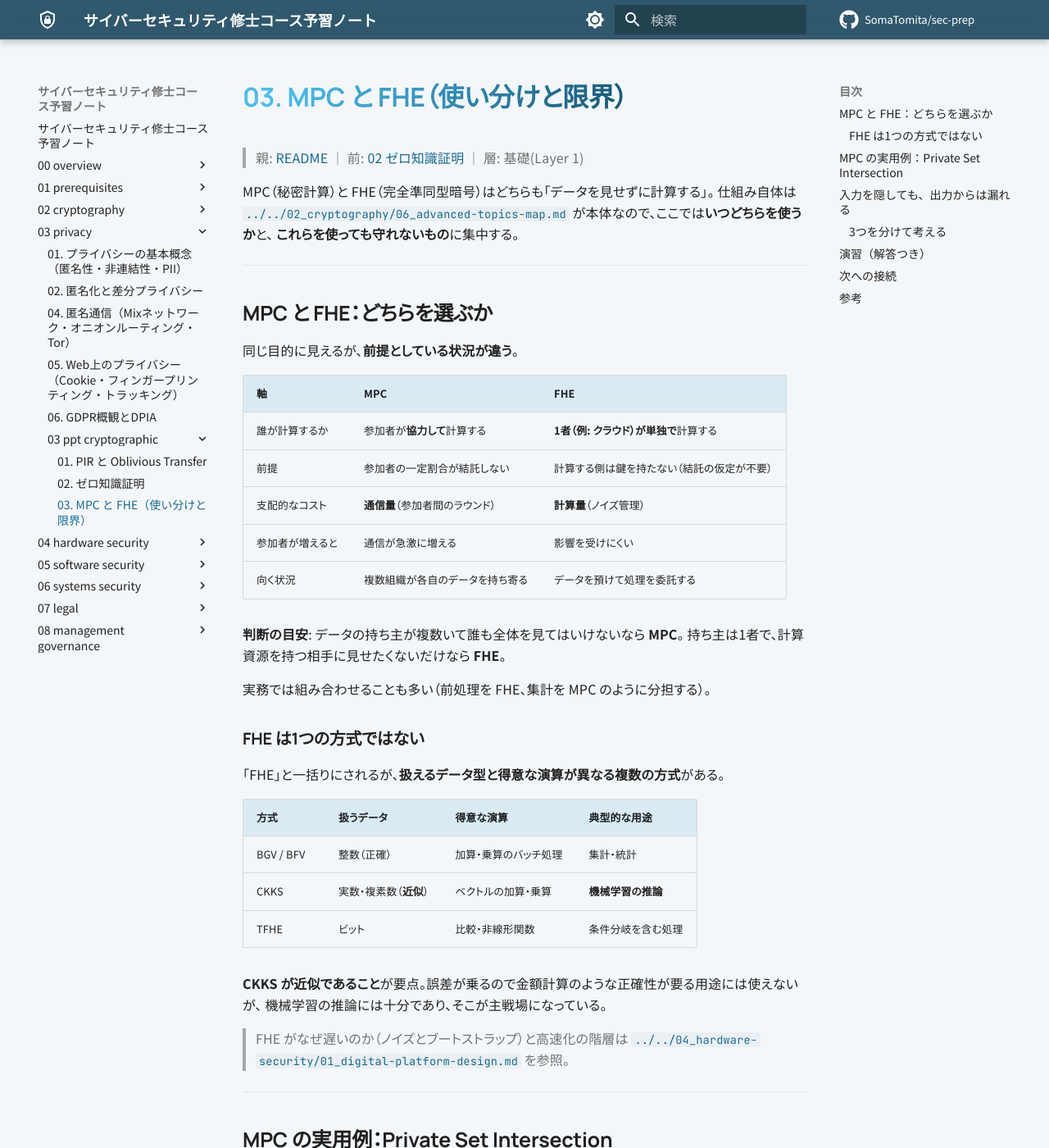
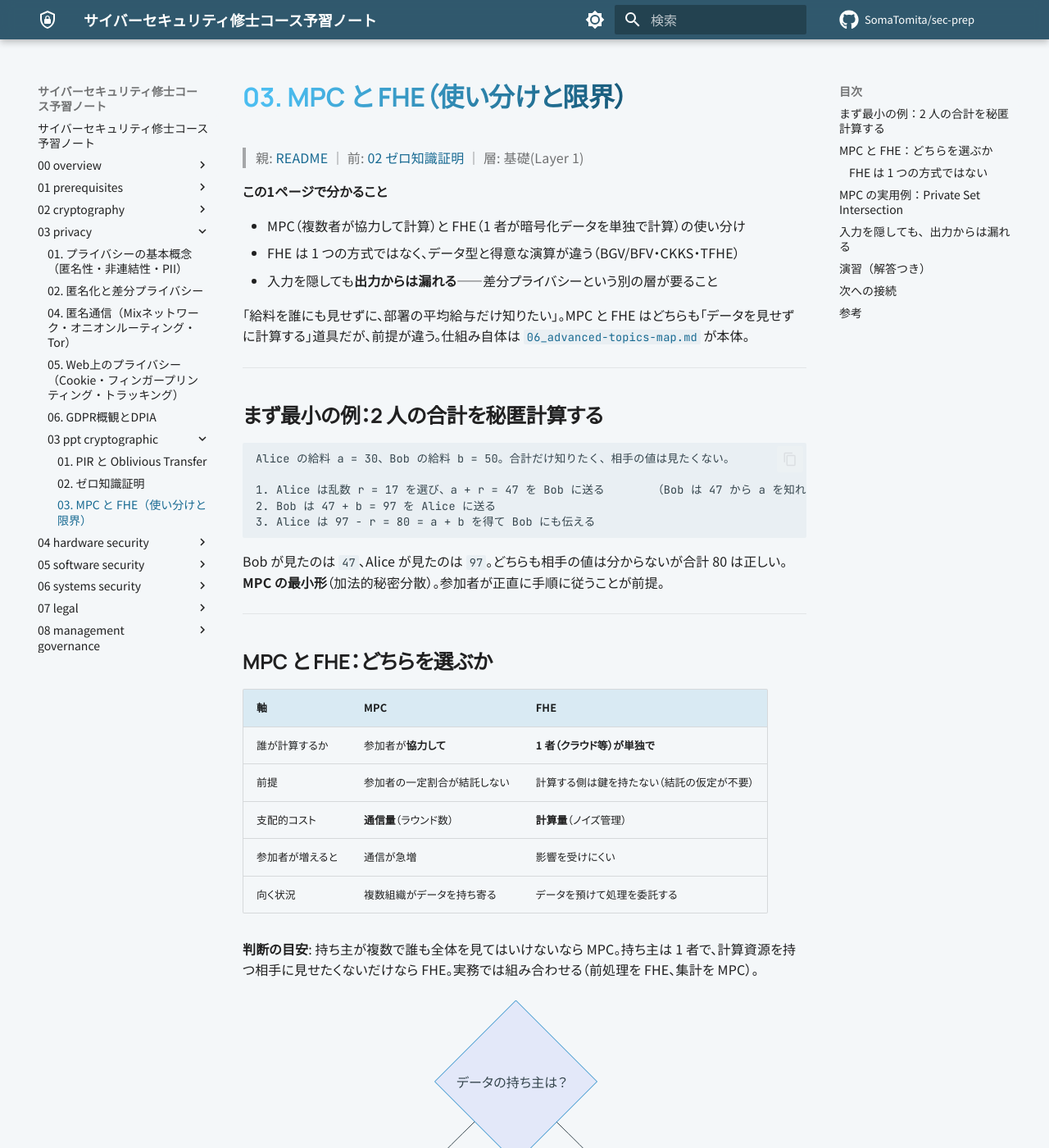
Before and after one commit to SomaTomita/sec-prep, an MkDocs documentation site: the page built from topics/03_privacy/03_ppt-cryptographic/03_mpc-and-fhe.md, in a window 1280 px wide and 1400 px high. Shown: the whole window at 82% size. Built offline with MkDocs 1.6.1 and Material for MkDocs 9.7.7, drawn with Linux system fonts in a browser that asks for light colours; plug-ins that fetch from the network failed and are left out; comment, search, counter and statistics services are not loaded; some of the changed text lies outside the part shown.

Commit message:
docs: apply readability pass to privacy-preserving crypto

````diff
--- a/topics/03_privacy/03_ppt-cryptographic/03_mpc-and-fhe.md
+++ b/topics/03_privacy/03_ppt-cryptographic/03_mpc-and-fhe.md
@@ -2,126 +2,113 @@
 
 > 親: [README](./README.md) ｜ 前: [02 ゼロ知識証明](./02_zero-knowledge-proofs.md) ｜ 層: 基礎(Layer 1)
 
-MPC（秘密計算）と FHE（完全準同型暗号）はどちらも「データを見せずに計算する」。
-仕組み自体は
-[`../../02_cryptography/06_advanced-topics-map.md`](../../02_cryptography/06_advanced-topics-map.md)
-が本体なので、ここでは**いつどちらを使うか**と、
-**これらを使っても守れないもの**に集中する。
+**この1ページで分かること**
+
+- MPC（複数者が協力して計算）と FHE（1 者が暗号化データを単独で計算）の使い分け
+- FHE は 1 つの方式ではなく、データ型と得意な演算が違う（BGV/BFV・CKKS・TFHE）
+- 入力を隠しても**出力からは漏れる**——差分プライバシーという別の層が要ること
+
+「給料を誰にも見せずに、部署の平均給与だけ知りたい」。MPC と FHE はどちらも「データを見せずに計算する」道具だが、前提が違う。仕組み自体は [`06_advanced-topics-map.md`](../../02_cryptography/06_advanced-topics-map.md) が本体。
+
+---
+
+## まず最小の例：2 人の合計を秘匿計算する
+
+```
+Alice の給料 a = 30、Bob の給料 b = 50。合計だけ知りたく、相手の値は見たくない。
+
+1. Alice は乱数 r = 17 を選び、a + r = 47 を Bob に送る       （Bob は 47 から a を知れない）
+2. Bob は 47 + b = 97 を Alice に送る
+3. Alice は 97 − r = 80 = a + b を得て Bob にも伝える
+```
+
+Bob が見たのは `47`、Alice が見たのは `97`。どちらも相手の値は分からないが合計 80 は正しい。**MPC の最小形**（加法的秘密分散）。参加者が正直に手順に従うことが前提。
 
 ---
 
 ## MPC と FHE：どちらを選ぶか
 
-同じ目的に見えるが、**前提としている状況が違う**。
-
 | 軸 | MPC | FHE |
 |---|---|---|
-| 誰が計算するか | 参加者が**協力して**計算する | **1者（例: クラウド）が単独で**計算する |
+| 誰が計算するか | 参加者が**協力して** | **1 者（クラウド等）が単独で** |
 | 前提 | 参加者の一定割合が結託しない | 計算する側は鍵を持たない（結託の仮定が不要） |
-| 支配的なコスト | **通信量**（参加者間のラウンド） | **計算量**（ノイズ管理） |
-| 参加者が増えると | 通信が急激に増える | 影響を受けにくい |
-| 向く状況 | 複数組織が各自のデータを持ち寄る | データを預けて処理を委託する |
+| 支配的コスト | **通信量**（ラウンド数） | **計算量**（ノイズ管理） |
+| 参加者が増えると | 通信が急増 | 影響を受けにくい |
+| 向く状況 | 複数組織がデータを持ち寄る | データを預けて処理を委託する |
 
-**判断の目安**:
-データの持ち主が複数いて誰も全体を見てはいけないなら **MPC**。
-持ち主は1者で、計算資源を持つ相手に見せたくないだけなら **FHE**。
+**判断の目安**: 持ち主が複数で誰も全体を見てはいけないなら MPC。持ち主は 1 者で、計算資源を持つ相手に見せたくないだけなら FHE。実務では組み合わせる（前処理を FHE、集計を MPC）。
 
-実務では組み合わせることも多い（前処理を FHE、集計を MPC のように分担する）。
+```mermaid
+flowchart TD
+    Q{"データの持ち主は？"}
+    Q -->|"複数。誰も全体を見ない"| M["MPC：協力して計算"]
+    Q -->|"1 者。処理を委託したい"| F["FHE：暗号化したまま委託"]
+    M --> O["出力は平文で出る"]
+    F --> O
+    O --> DP["出力からの漏れは差分プライバシーで抑える"]
+```
 
-### FHE は1つの方式ではない
+### FHE は 1 つの方式ではない
 
-「FHE」と一括りにされるが、**扱えるデータ型と得意な演算が異なる複数の方式**がある。
-
-| 方式 | 扱うデータ | 得意な演算 | 典型的な用途 |
+| 方式 | 扱うデータ | 得意な演算 | 用途 |
 |---|---|---|---|
 | BGV / BFV | 整数（正確） | 加算・乗算のバッチ処理 | 集計・統計 |
 | CKKS | 実数・複素数（**近似**） | ベクトルの加算・乗算 | **機械学習の推論** |
 | TFHE | ビット | 比較・非線形関数 | 条件分岐を含む処理 |
 
-**CKKS が近似であること**が要点。誤差が乗るので金額計算のような正確性が要る用途には使えないが、
-機械学習の推論には十分であり、そこが主戦場になっている。
-
-> FHE がなぜ遅いのか（ノイズとブートストラップ）と高速化の階層は
-> [`../../04_hardware-security/01_digital-platform-design.md`](../../04_hardware-security/01_digital-platform-design.md) を参照。
+CKKS は誤差が乗るので金額計算には使えないが、機械学習の推論には十分で、そこが主戦場。FHE が遅い理由（ノイズとブートストラップ）は [`01_digital-platform-design.md`](../../04_hardware-security/01_digital-platform-design.md)。
 
 ---
 
 ## MPC の実用例：Private Set Intersection
 
 ```
-2者がそれぞれ集合を持ち、「共通の要素は何か」だけを知りたい
-（それ以外の要素は互いに秘密）
+2 者がそれぞれ集合を持ち、「共通の要素は何か」だけを知りたい（それ以外は互いに秘密）
 ```
 
-- **漏洩パスワードの照合**: 自分のパスワードのハッシュを「盲化」（ランダムな値でマスク）した値を
-  サーバに送る。サーバは中身を知らないままその値に処理を施して返す
-  （OPRF＝入力を明かさずに関数値を計算してもらう技術）。
-  最終的に利用者側だけが「自分のパスワードが漏洩リストに含まれるか」を判定でき、
-  サーバはパスワードそのものを一切知らない
-- **連絡先発見機能**: メッセージアプリが「電話帳の連絡先のうち誰がこのアプリを使っているか」を、
-  電話帳全体をサーバにアップロードせずに判定する
+| 例 | 仕組み |
+|---|---|
+| 漏洩パスワードの照合 | パスワードのハッシュを乱数で**盲化**して送る。サーバは中身を知らずに処理して返す（OPRF＝入力を明かさず関数値を計算してもらう技術）。利用者だけが「漏洩リストに含まれるか」を判定できる |
+| 連絡先発見 | メッセージアプリが「電話帳の誰がこのアプリを使っているか」を、電話帳全体をアップロードせずに判定 |
 
-どちらも [01](./01_pir-and-ot.md) の OT が内部で使われている。
+どちらも [01](./01_pir-and-ot.md) の OT が内部で使われる。
 
 ---
 
 ## 入力を隠しても、出力からは漏れる
 
-**このフォルダで最も実務的に重要な論点。**
-
-MPC も FHE も**入力の秘匿**を提供するが、**出力そのものは平文で出てくる**。
-計算結果から入力を推定できる場合、暗号は何も守っていない。
+**このフォルダで最も実務的に重要な論点。** MPC も FHE も入力の秘匿を提供するが、**出力は平文で出る**。
 
 ```
 守れる:   計算の過程で入力が見えること
 守れない: 結果が入力について語ってしまうこと
+
+例: 「この病院の患者の平均年齢」を秘密計算 → 患者が 1 人なら結果はその人の年齢そのもの
 ```
 
-例: 「この病院の患者の平均年齢」を秘密計算で求めても、
-**患者が1人しかいなければ結果はその人の年齢そのもの**である。
-どれだけ強力な暗号を使っても、この漏洩は防げない。
-
-出力側の漏洩を扱うのは差分プライバシー
-（[`../02_anonymization-and-dp.md`](../02_anonymization-and-dp.md)）であり、**別の層の技術**である。
-
-### 3つを分けて考える
+どれだけ強力な暗号でもこの漏洩は防げない。出力側は差分プライバシー（[`../02_anonymization-and-dp.md`](../02_anonymization-and-dp.md)）という**別の層**。
 
 | 層 | 何をするか | 技術 |
 |---|---|---|
 | ① 入力を隠す | 計算過程で入力を見せない | MPC・FHE（本ファイル） |
 | ② 出力からの漏れを抑える | 結果が語りすぎないようにする | 差分プライバシー |
-| ③ 正しさを保証する | 相手が正直に計算したことを検証する | ゼロ知識証明（[02](./02_zero-knowledge-proofs.md)） |
+| ③ 正しさを保証する | 相手が正直に計算したことを検証 | ゼロ知識証明（[02](./02_zero-knowledge-proofs.md)） |
 
-**1つの技術で全部は解けない。** 実用的なシステムは複数を組み合わせる。
-
-③が必要になるのは、**悪意ある参加者が誤った結果を出させる**可能性があるため。
-入力を隠すことと、計算が正しく行われたことの保証は別問題である。
+**1 つの技術で全部は解けない。** ③が要るのは、悪意ある参加者が誤った結果を出させうるため。
 
 ---
 
 ## 演習（解答つき）
 
-1. 3つの病院が「自院のデータは見せずに、全体の統計だけを得たい」と考えている。
-   MPC と FHE のどちらが適しているか、理由とともに述べよ。
-2. 秘密計算で平均を求めたのに、プライバシーが守られなかった例を挙げよ。
-   どの層の技術が足りなかったか。
+1. 3 つの病院が「自院のデータは見せずに、全体の統計だけを得たい」と考えている。MPC と FHE のどちらが適しているか、理由とともに述べよ。
+2. 秘密計算で平均を求めたのに、プライバシーが守られなかった例を挙げよ。どの層の技術が足りなかったか。
 3. CKKS が金額の計算に使えない理由を述べよ。
 
 <details><summary>解答</summary>
 
-1. **MPC が適している。** データの持ち主が3者いて、いずれも自分のデータを他者に
-   見せたくない状況である。FHE は「1者がデータを預けて計算を委託する」構図なので、
-   誰かが全データを（暗号化されていても）保持する形になり、この状況には合わない。
-   MPC なら各病院が自分のデータを保持したまま、協調して統計だけを計算できる。
-   ただし参加者間の通信量がコストになる。
-2. 患者が1人しかいない集団の「平均年齢」を計算した場合、結果はその1人の年齢そのものになる。
-   入力は暗号化されていたが、**出力から入力が復元できてしまった**。
-   足りなかったのは**②出力からの漏れを抑える層**（差分プライバシー）であり、
-   結果にノイズを加えるか、集団のサイズに下限を設ける必要があった。
-3. CKKS は**近似**計算を行う方式で、演算結果に誤差が乗る。
-   金額の計算では1円の誤差も許容されないため、正確な整数演算を提供する
-   BGV / BFV のような方式を使う必要がある。
-   CKKS が使われるのは、多少の誤差が結果に影響しない機械学習の推論などである。
+1. **MPC。** 持ち主が 3 者いて、いずれも自分のデータを他者に見せたくない。FHE は「1 者が預けて委託する」構図で誰かが全データを保持する形になり合わない。MPC なら各病院がデータを保持したまま協調して統計を計算できる。ただし通信量がコスト。
+2. 患者が 1 人の集団の「平均年齢」は、その 1 人の年齢そのもの。入力は暗号化されていたが**出力から入力が復元できた**。足りなかったのは**②出力からの漏れを抑える層**（差分プライバシー）。ノイズを加えるか、集団サイズに下限を設ける必要があった。
+3. CKKS は**近似**計算で誤差が乗る。1 円の誤差も許容されない金額計算には、正確な整数演算の BGV / BFV を使う。
 
 </details>
 
@@ -129,8 +116,7 @@ MPC も FHE も**入力の秘匿**を提供するが、**出力そのものは
 
 ## 次への接続
 
-これで暗号によるプライバシー技術（PIR・OT・ゼロ知識証明・MPC・FHE）が揃った。
-次は「誰が誰と通信しているか」という通信路そのものを隠す技術へ進む。
+暗号によるプライバシー技術（PIR・OT・ゼロ知識証明・MPC・FHE）が揃った。次は「誰が誰と通信しているか」という通信路そのものを隠す技術。
 → [`../04_anonymous-comms.md`](../04_anonymous-comms.md)
 
 ---
````
Also changed, not shown: topics/03_privacy/03_ppt-cryptographic/01_pir-and-ot.md (+48 -57 lines), topics/03_privacy/03_ppt-cryptographic/02_zero-knowledge-proofs.md (+69 -115 lines).
